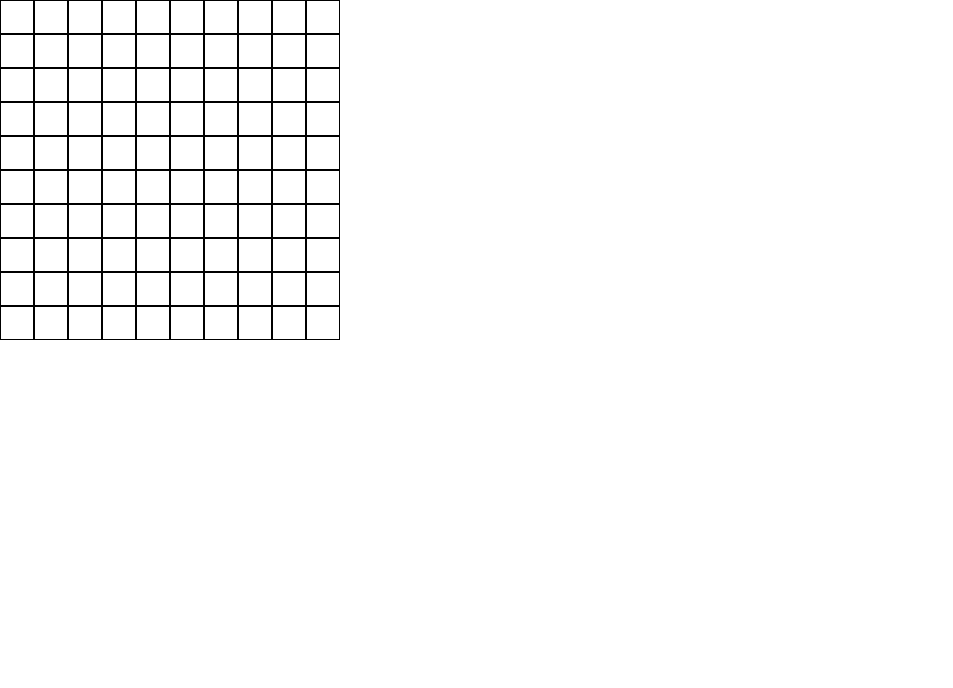
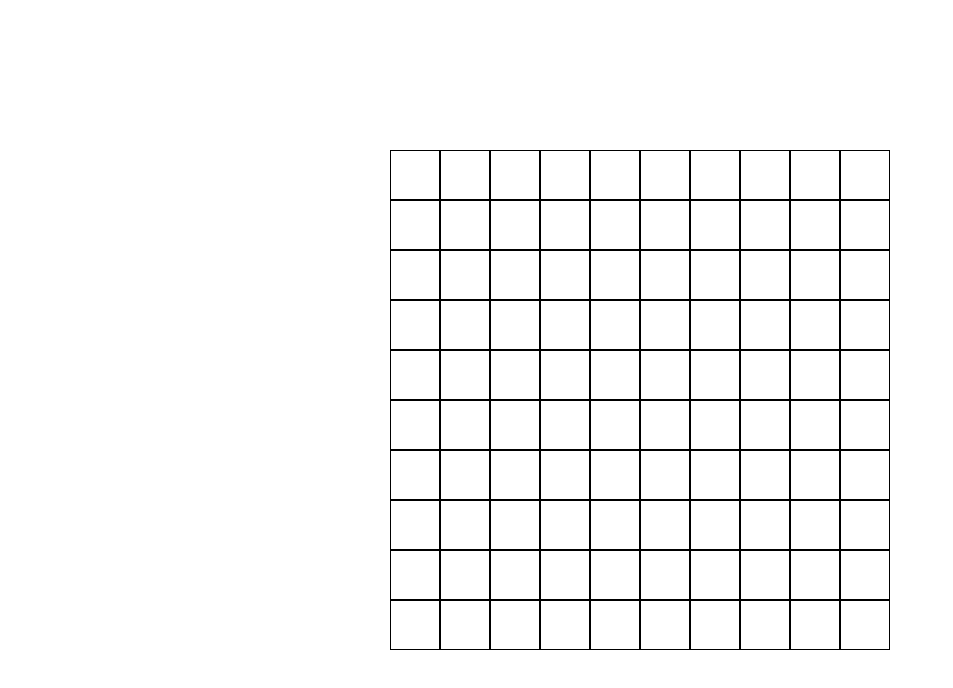
Before and after one commit to Nymil/testingBattleship, a plain HTML site: page index.html in a window 1280 px wide. Shown: the whole page, without its empty margins (0-953 px from the left). Drawn offline with Linux system fonts and the light colour scheme.

Commit message:
centralized board

```diff
--- a/assets/css/screen.css
+++ b/assets/css/screen.css
@@ -1,5 +1,13 @@
+body {
+    width: 100vw;
+    height: 100vh;
+    display: flex;
+    align-items: center;
+    justify-content: center;
+}
+
 div {
     border: 0.1rem solid black;
-    width: 2rem;
-    height: 2rem;
+    width: 3rem;
+    height: 3rem;
 }
```
